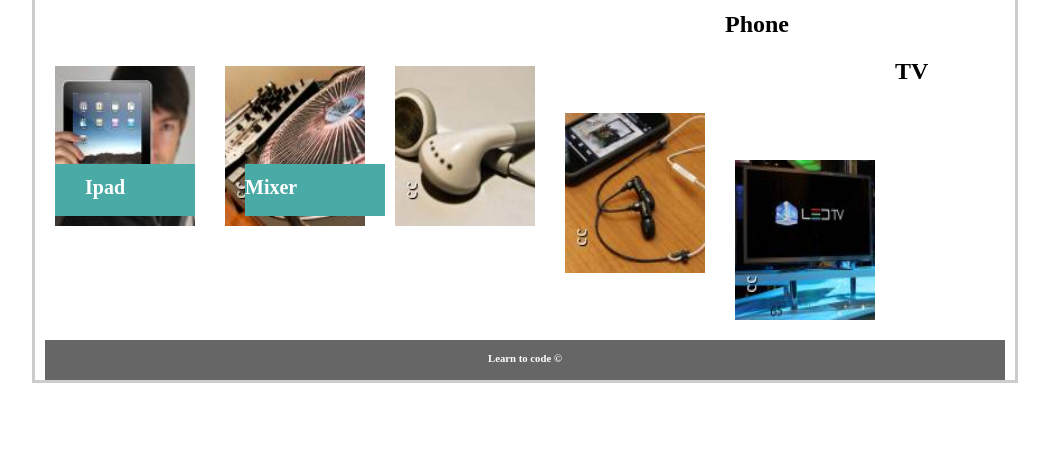
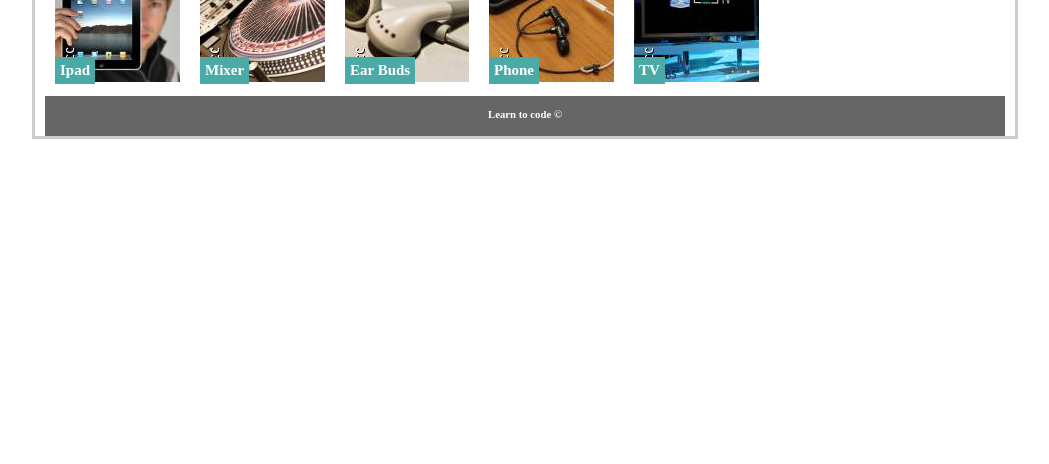
Before and after one commit to Spacejnk/Basic-Portfolio, a plain HTML site: page portfolio.html in a window 1280 px wide. Shown: the part 336-800 px from the top of the page, without its empty margins (115-1164 px from the left). Drawn offline with Linux system fonts and the light colour scheme.

Commit message:
update portfolio

```diff
--- a/assets/css/style.css
+++ b/assets/css/style.css
@@ -1,4 +1,8 @@
 /* Styling for all pages */
+
+body {
+  /* background image */
+}
 
 nav li::after {
 
@@ -67,7 +71,7 @@ nav ul li  {
 
 }
 
-img {
+/* img {
     width: 140px;
     height: 160px;
     padding-left: 30px;
@@ -76,7 +80,7 @@ img {
     margin-left: -10px;
     float: left;
 
-}
+} */
 
 hr {
     width: 100%;
@@ -108,47 +112,37 @@ h6 {
 }
 
 /* Portfolio */
+  .image1, .image2, .image3, .image4, .image5 {
+    position: relative;
+    float: left;
+    margin: 10px;
+  }
 
-.image1 {
+   /* .span2, .span3, .span4, .span5 {
     position: relative;
-    width: 100%; /* for IE 6 */
-    padding-top: -30px;
-    margin-top: 25px;
- }
+    color: red;
+    font-size: 30px;
+    margin-right: 5px;
+    float: left;
 
- .ipad {
+  } */
+
+  .hh1, .hh2, .hh3, .hh4, .hh5 {
     position: absolute;
-    padding-top: 12px;
-    top: 190px;
-    padding-left: 30px;
-    margin-left: 20px;
-    margin: 10px;
-    width: 110px;
-    height: 40px;
+    color: white;
+    margin-top: 100px;
     background-color: #4aaaa5;
-    color: #ffffff;
-    font-size: 20px;
- }
- .image2 {
-    position: relative;
-    width: 100%; /* for IE 6 */
-    padding-top: -30px;
-    margin-top: 25px;
- }
+    font-size: 15px;
+    text-align: center;
+    padding: 5px;
+  }
 
- .mixer {
-    position: absolute;
-    background-color: #4aaaa5;
-    color: #ffffff;
-    margin-top: 200px;
-    margin-left: 180px;
-    font-size: 20px;
+  h2 {
+    text-align: center;
+    margin-right: ;
+  }
 
-    width: 140px;
-    height: 40px;
-    padding-top: 12px;
-    margin:  200px;
- }
+
 
 
 
--- a/portfolio.html
+++ b/portfolio.html
@@ -24,33 +24,68 @@
 
         <!-- Images-->
         <div class="image1">
-        <img src="assets/images/cc-2.jpg" alt="ipad">
-        <h2 class="ipad">Ipad</h2>
+            <h2 class="hh1 span1">Ipad</h2>
+            <img src="assets/images/cc-2.jpg" alt="ipad">
         </div>
 
         <div class="image2">
+            <h2 class="hh2 span2">Mixer</h2>
+            <img src="assets/images/cc-4.jpg" alt="ipad">
+        </div>
+
+        <div class="image3">
+            <h2 class="hh3 span3 ear-buds">Ear Buds</h2>
+            <img src="assets/images/cc.jpg" alt="ear-buds">
+        </div>
+
+        <div class="image4">
+            <h2 class="hh4 span4 phone">Phone</h2>
+            <img src="assets/images/cc-3.jpg" alt="phone">
+        </div>
+
+        <div class="image5">
+            <h2 class="hh5 span5 tv">TV</h2>
+            <img src="assets/images/cc-1.jpg" alt="tv">
+        </div>
+
+
+
+
+
+
+        <!-- <div class="image1">
+        <img src="assets/images/cc-2.jpg" alt="ipad">
+        <h2 class="ipad">Ipad</h2>
+        </div> -->
+<!--
+        <div class="image2">
         <img src="assets/images/cc-4.jpg" alt="mixer">
         <h2 class="mixer">Mixer</h2>
-        </div>
+        </div> -->
 
+        <!--
         <div class="image3">
         <img src="assets/images/cc.jpg" alt="ear-buds">
         <h2 class="ear-buds">Ear Buds</h2>
         </div>
 
         <div class="imag4">
-        <img src="assets/images/cc-3.jpg" alt="phone">
-        <h2 class="phone">Phone</h2>
+            <img src="assets/images/cc-3.jpg" alt="phone">
+            <h2 class="phone">Phone</h2>
         </div>
 
         <div class="image5">
         <img src="assets/images/cc-1.jpg" alt="tv">
         <h2 class="tv">TV</h2>
-        </div>
+        </div> -->
 
         <footer>
             <h6>Learn to code &copy;</h6>
         </footer>
     </div>
+
+    <!-- <footer>
+        <h6>Learn to code &copy;</h6>
+    </footer> -->
 </body>
 </html>
```
